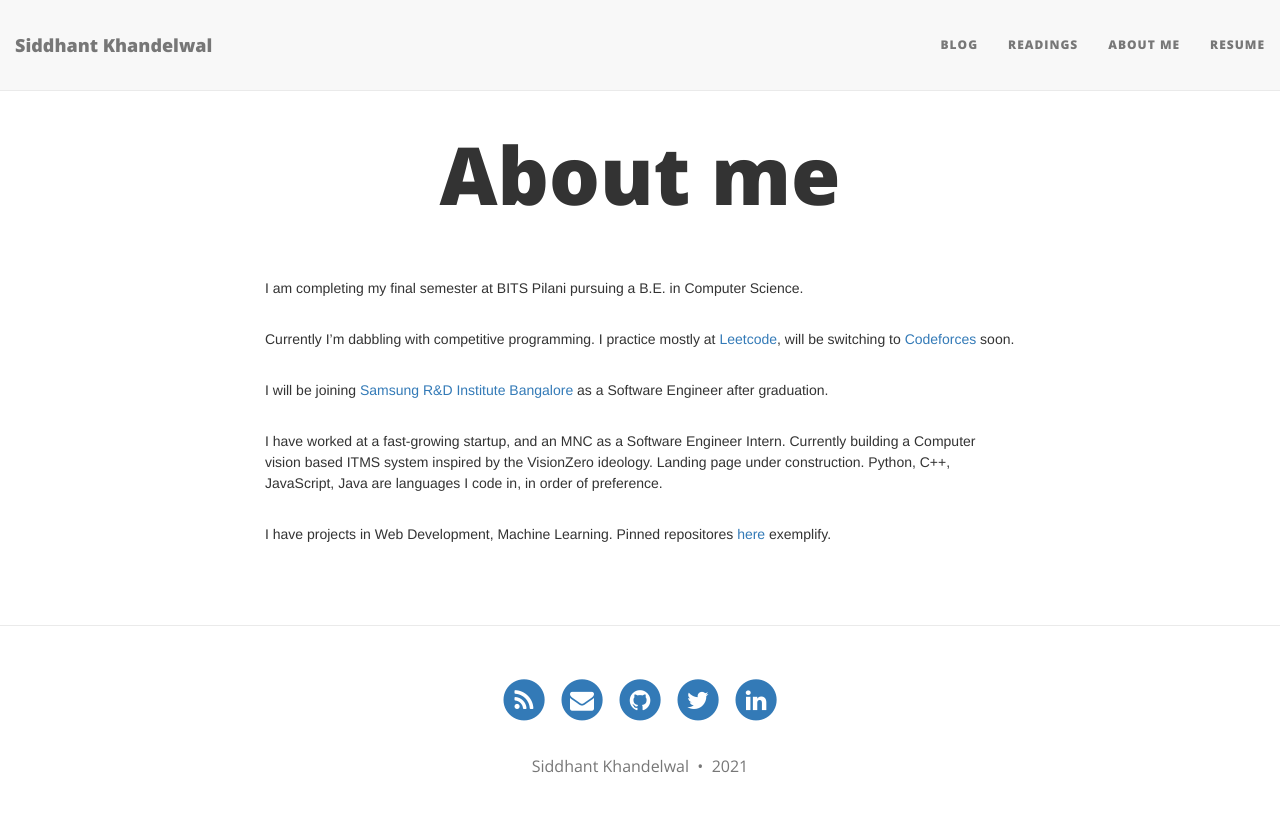
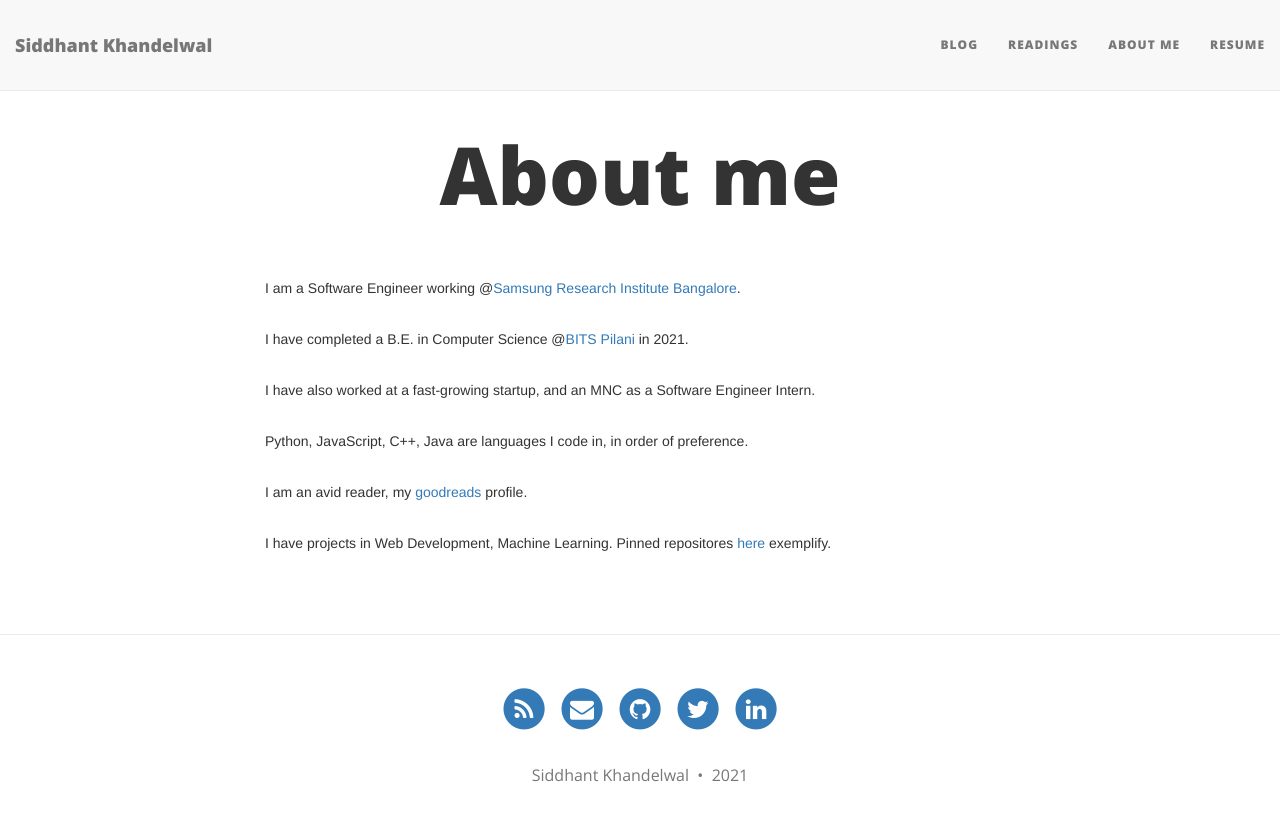
Before and after one commit to sidkhwl/sidkhwl.github.io, a Jekyll site: the page built from aboutme.md, in a window 1280 px wide. Shown: the top 821 px of the page. Built offline with Jekyll 4.4.1, drawn with Linux system fonts in a browser that asks for light colours; nearby versions of some CDN libraries.

```diff
--- a/aboutme.md
+++ b/aboutme.md
@@ -4,14 +4,14 @@ title: About me
 # subtitle: Siddhant Khandelwal
 ---
 
-I am completing my final semester at BITS Pilani pursuing a B.E. in Computer Science.
+I am a Software Engineer working @[Samsung Research Institute Bangalore](https://research.samsung.com/sri-b).
 
-Currently I'm dabbling with competitive programming. I practice mostly at [Leetcode](https://leetcode.com/sidkhwl/), will be switching to [Codeforces](https://codeforces.com/profile/ahfod) soon.
+I have completed a B.E. in Computer Science @[BITS Pilani](https://www.bits-pilani.ac.in/) in 2021.
 
-I will be joining [Samsung R&D Institute Bangalore](https://research.samsung.com/sri-b) as a Software Engineer after graduation.
+I have also worked at a fast-growing startup, and an MNC as a Software Engineer Intern.
 
-I have worked at a fast-growing startup, and an MNC as a Software Engineer Intern.
-Currently building a Computer vision based ITMS system inspired by the VisionZero ideology. Landing page under construction.
-Python, C++, JavaScript, Java are languages I code in, in order of preference.
+Python, JavaScript, C++, Java are languages I code in, in order of preference.
+
+I am an avid reader, my [goodreads](https://www.goodreads.com/user/show/97892136-siddhant-khandelwal) profile.
 
 I have projects in Web Development, Machine Learning. Pinned repositores [here](https://github.com/siddhantkhandelwal) exemplify.
```
Also changed, not shown: reading.md (+2 -0 lines), 1 other file.
